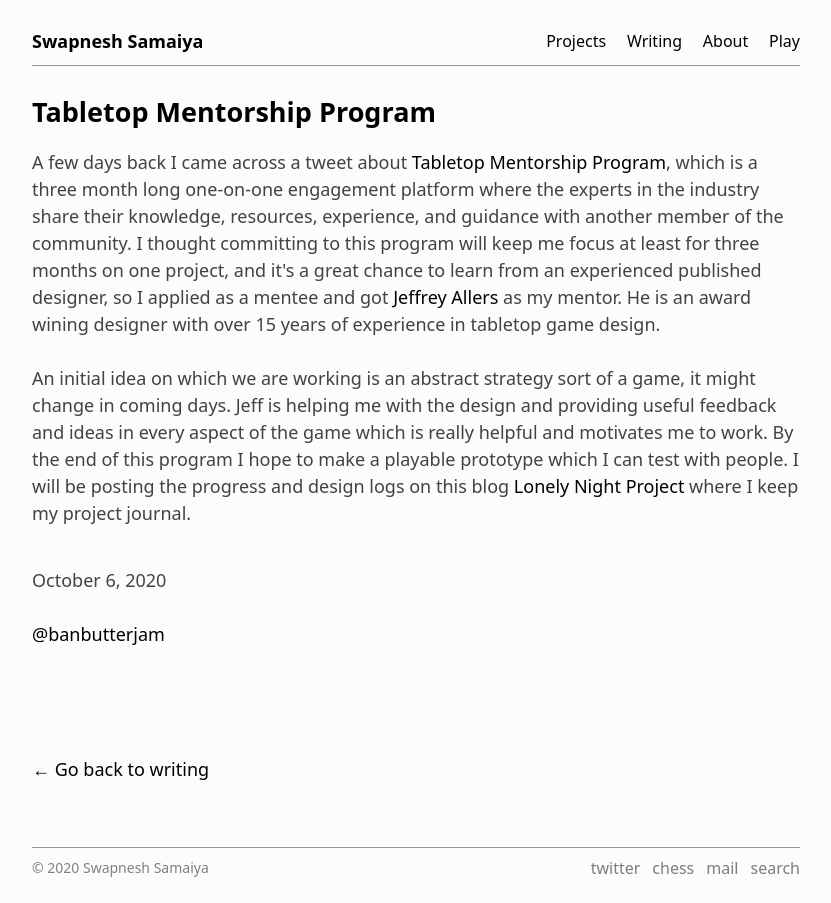
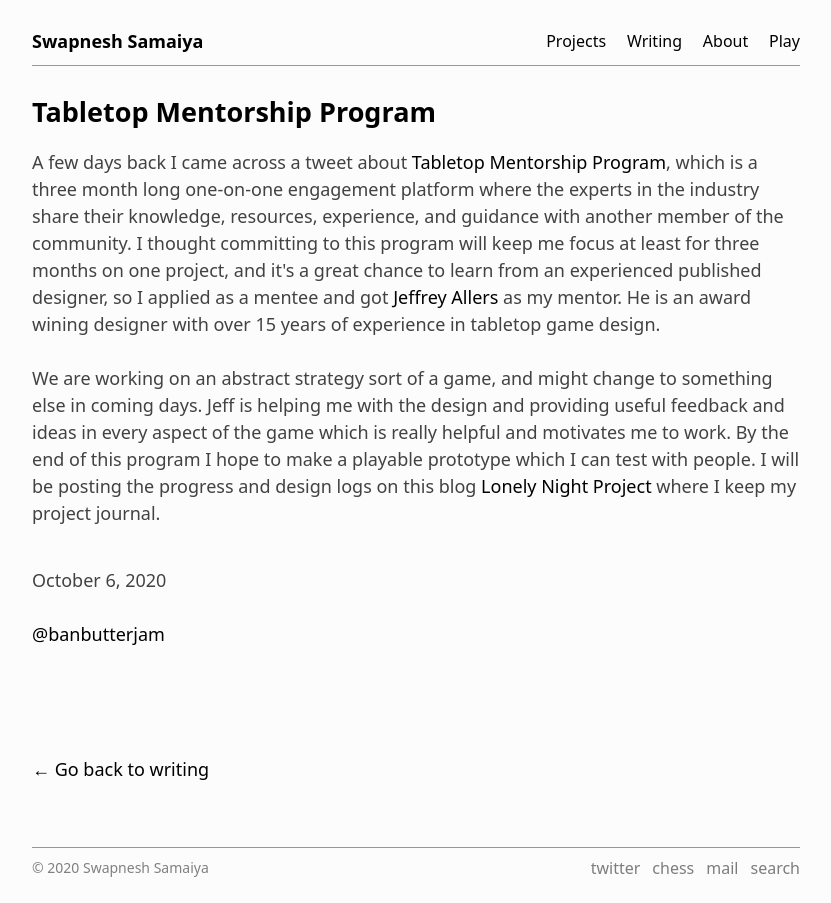
Before and after one commit to bunbutterjam/bunbutterjam.github.io, a Jekyll site: the page built from _posts/2020-10-06-Tabletop-Mentorship-Program.html, in a window 1280 px wide. Shown: the whole page, without its empty margins (224-1055 px from the left). Built offline with Jekyll 4.4.1, drawn with Linux system fonts in a browser that asks for light colours.

Commit message:
TMP update

```diff
--- a/_posts/2020-10-06-Tabletop-Mentorship-Program.html
+++ b/_posts/2020-10-06-Tabletop-Mentorship-Program.html
@@ -11,7 +11,7 @@
    A few days back I came across a tweet about <a href="https://www.tabletopmentorship.org/">Tabletop Mentorship Program</a>, which is a three month long one-on-one engagement platform where the experts in the industry share their knowledge, resources, experience, and guidance with another member of the community. I thought committing to this program will keep me focus at least for three months on one project, and it's a great chance to learn from an experienced published designer, so I applied as a mentee and got <a href="https://boardgamegeek.com/boardgamedesigner/8935/jeffrey-d-allers">Jeffrey Allers</a> as my mentor. He is an award wining designer with over 15 years of experience in tabletop game design.
    <br><br>
 
-   An initial idea on which we are working is an abstract strategy sort of a game, it might change in coming days. Jeff is helping me with the design and providing useful feedback and ideas in every aspect of the game which is really helpful and motivates me to work. By the end of this program I hope to make a playable prototype which I can test with people. I will be posting the progress and design logs on this blog <a href="https://lonelynightproject.tumblr.com/">Lonely Night Project</a> where I keep my project journal.
+   We are working on an abstract strategy sort of a game, and might change to something else in coming days. Jeff is helping me with the design and providing useful feedback and ideas in every aspect of the game which is really helpful and motivates me to work. By the end of this program I hope to make a playable prototype which I can test with people. I will be posting the progress and design logs on this blog <a href="https://lonelynightproject.tumblr.com/">Lonely Night Project</a> where I keep my project journal.
 
 
 
```
